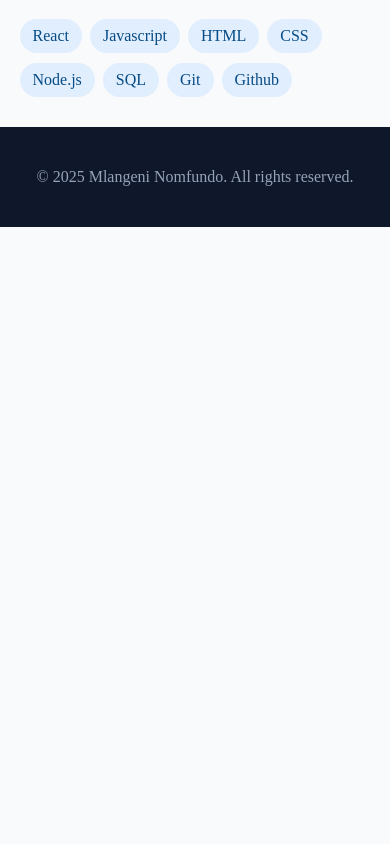
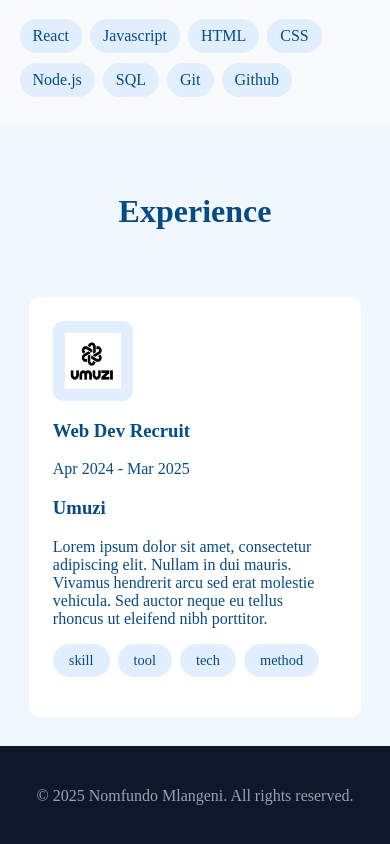
Before and after one commit to NomfundoFlorence/web-portfolio, a React (Vite) app: page / in a window 390 px wide. Shown: the part 1380-2224 px from the top of the page. Before the commit the page ends 1607 px from the top, so only its background shows below. Built offline with nearby package versions, Linux system fonts and the light colour scheme.

Commit message:
responsive experience section with temp info

```diff
--- /dev/null
+++ b/public/Experience.css
@@ -0,0 +1,54 @@
+:root {
+  --background-color: #f0f7ff;
+  --section-color: #074b85;
+}
+
+.experience-section {
+  display: flex;
+  flex-direction: column;
+  justify-content: center;
+  align-items: center;
+  background-color: var(--background-color);
+  color: var(--section-color);
+}
+
+.experience-section h1 {
+  padding: 40px;
+  font-size: 2rem;
+}
+
+.experience-card {
+  background-color: #fff;
+  margin: 0 1.8rem 1.8rem;
+  padding: 1.5rem;
+  border-radius: 10px;
+}
+
+.company-logo {
+  display: flex;
+  align-items: center;
+  justify-content: center;
+  background-color: #e0eefe;
+  border-radius: 10px;;
+  width: 5rem;
+  height: 5rem;
+}
+
+.company-logo img {
+  width: 70%;
+  height: 70%;
+}
+
+.technologies {
+  display: flex;
+  flex-wrap: wrap;
+  gap: .5rem;
+}
+
+.technology {
+  background-color: #e0eefe;
+  color: var(--section-color);
+  padding: 0.5rem 1rem;
+  border-radius: 100px;
+  font-size: 0.9rem;
+}
--- a/src/App.jsx
+++ b/src/App.jsx
@@ -2,6 +2,7 @@ import Header from './components/Header'
 import Footer from './components/Footer'
 import HeroSection from './components/HeroSection'
 import About from './components/About'
+import Experience from './components/Experience'
 import './App.css'
 
 function App() {
@@ -10,6 +11,7 @@ function App() {
       <Header />
       <HeroSection />
       <About />
+      <Experience />
 
       <Footer />
     </>
--- /dev/null
+++ b/src/components/Experience.jsx
@@ -0,0 +1,29 @@
+import "/public/Experience.css";
+import umuzi from '../assets/umuzi.png'
+
+export default function Experience() {
+  return (
+    <section className="experience-section">
+      <h1>Experience</h1>
+      <div className="experience-card">
+        <div className="company-logo">
+          <img src={umuzi} alt="Umuzi logo" />
+        </div>
+        <h3 className="job-position">Web Dev Recruit</h3>
+        <p className="dates">Apr 2024 - Mar 2025</p>
+        <h3 className="company-name">Umuzi</h3>
+        <p className="job-description">
+          Lorem ipsum dolor sit amet, consectetur adipiscing elit. Nullam in dui
+          mauris. Vivamus hendrerit arcu sed erat molestie vehicula. Sed auctor
+          neque eu tellus rhoncus ut eleifend nibh porttitor.
+        </p>
+        <p className="technologies">
+          <span className="technology">skill</span>
+          <span className="technology">tool</span>
+          <span className="technology">tech</span>
+          <span className="technology">method</span>
+        </p>
+      </div>
+    </section>
+  );
+}
--- a/src/components/Footer.jsx
+++ b/src/components/Footer.jsx
@@ -3,7 +3,7 @@ import "/public/Footer.css";
 export default function Footer() {
   return (
     <footer>
-      <p>© {new Date().getFullYear()} Mlangeni Nomfundo. All rights reserved.</p>
+      <p>© {new Date().getFullYear()} Nomfundo Mlangeni. All rights reserved.</p>
     </footer>
   );
 }
```
Also changed, not shown: experience.json (added, +16 -0 lines), src/assets/umuzi.png (added).
